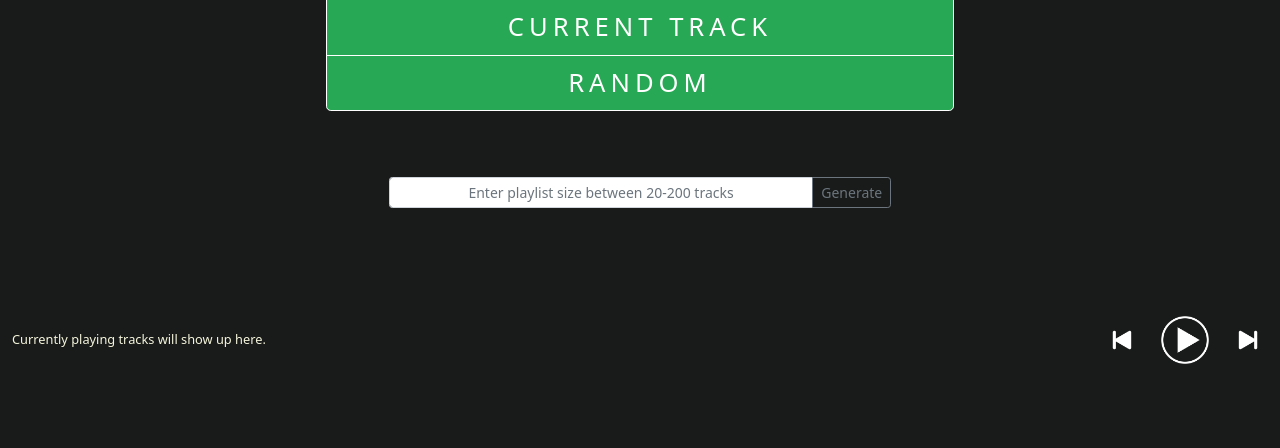
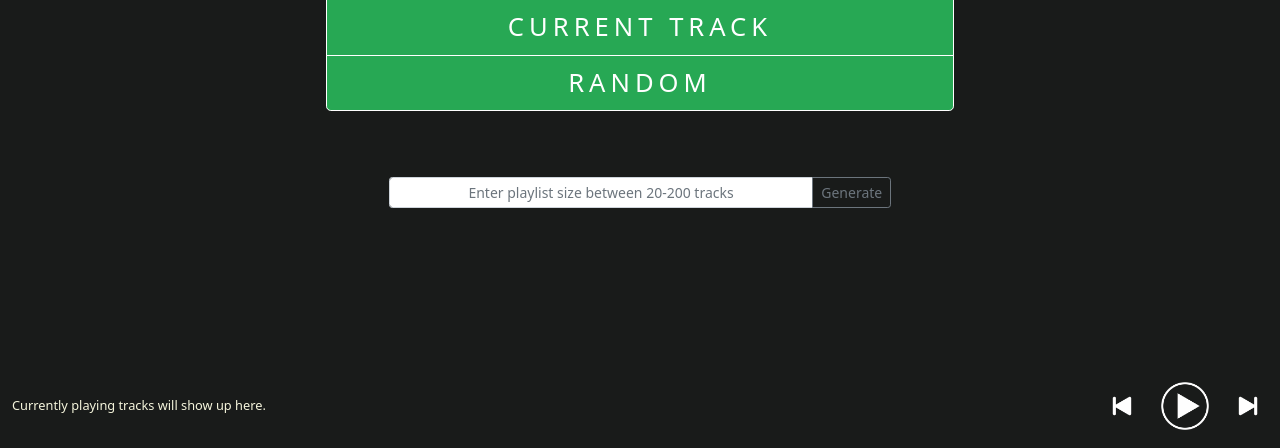
Before and after one commit to schlys/Spotify-Playlist-WebApp, a Flask app: template templates/options.html in a window 1280 px wide. Shown: the part 352-800 px from the top of the page. Run offline with Flask 2, Linux system fonts and the light colour scheme; the template is opened without the code that fills it, so the values that code supplies are empty; some libraries are stand-ins or nearby versions.

Commit message:
keep player on bottom of page

```diff
--- a/static/styles.css
+++ b/static/styles.css
@@ -82,7 +82,7 @@
 div.bottom {
     position: fixed;
     width: 100%;
-    margin-top: 5%;
+    bottom: 2%;
 }
 img.cover {
     display: none;
@@ -139,7 +139,6 @@ a.track_link:hover {
 }
 
 .list {
-    /* border-bottom: 1px solid black; */
     width: 70%;
     margin-left: 5%;
     margin-right: 15%;
@@ -153,8 +152,3 @@ a.track_link:hover {
     margin-left: -8px;
     width: 100%;
 }
-
-
-.status {
-    font-size: 30px;
-}
```
